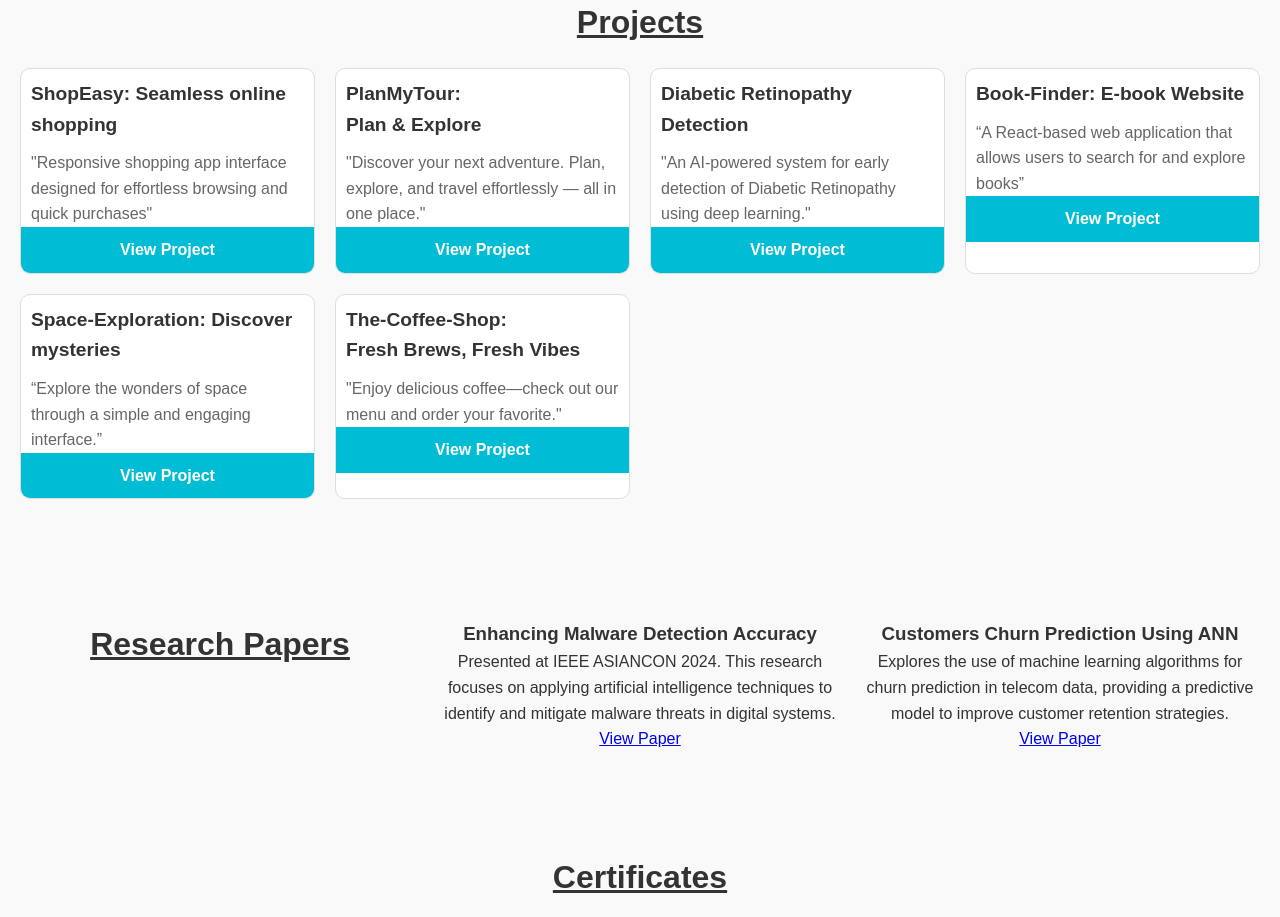
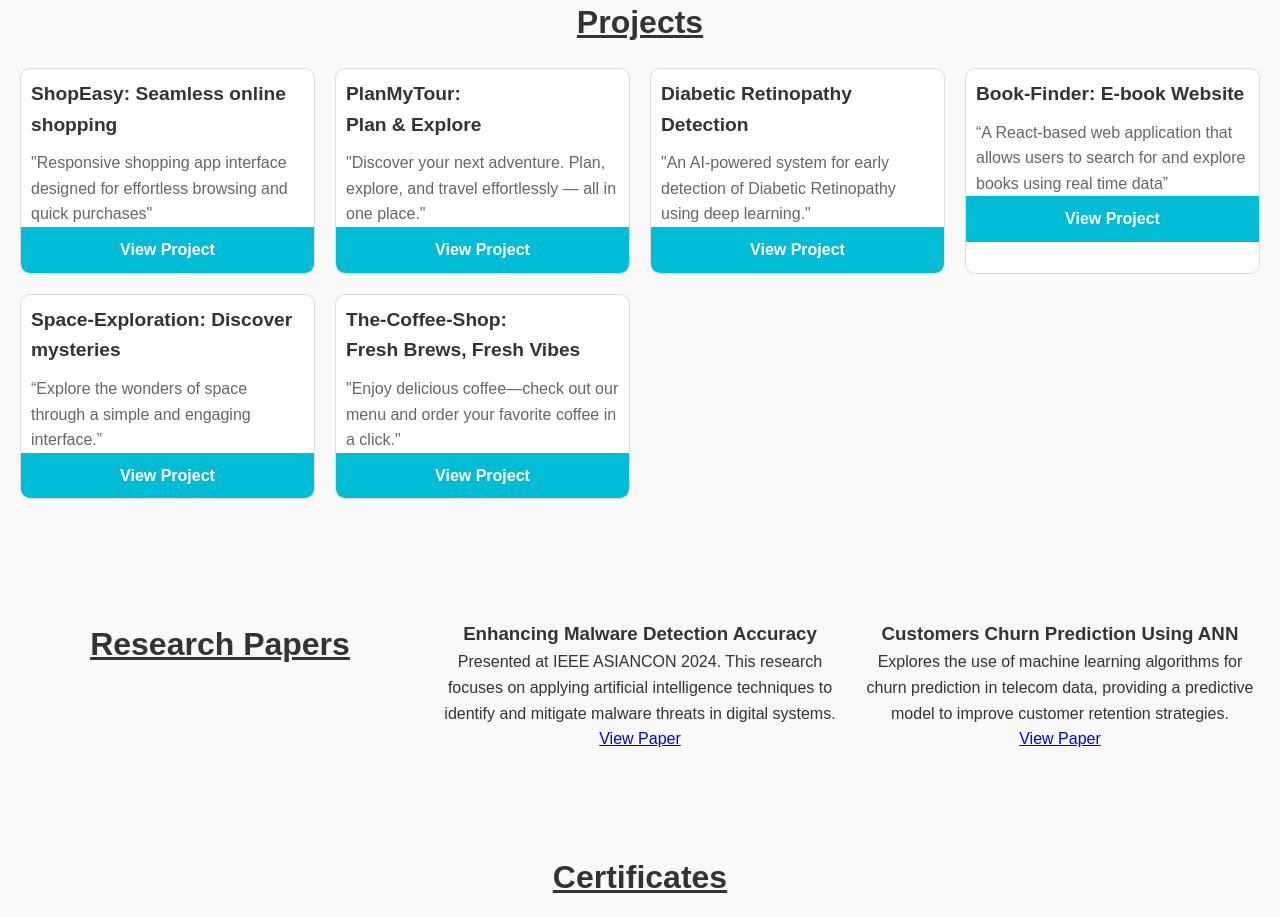
Before and after one commit to darshh8123/Portfolio, a plain HTML site: page index.html in a window 1280 px wide. Shown: the part 1460-2377 px from the top of the page. Drawn offline with Linux system fonts and the light colour scheme; files whose address does not match are found by name.

Commit message:
Update index.html

```diff
--- a/index.html
+++ b/index.html
@@ -95,7 +95,7 @@
             </div>
             <div class="project-card">
                 <h3>Book-Finder: E-book Website</h3>
-                <p>“A React-based web application that allows users to search for and explore books”</p>
+                <p>“A React-based web application that allows users to search for and explore books using real time data”</p>
                 <a href="https://book-finder-darsh.netlify.app/" class="btn" target="_blank">View Project</a>
             </div>
             <div class="project-card">
@@ -105,7 +105,7 @@
             </div>
              <div class="project-card">
                 <h3>The-Coffee-Shop: <br>Fresh Brews, Fresh Vibes</h3>
-                <p>"Enjoy delicious coffee—check out our menu and order your favorite."</p>
+                <p>"Enjoy delicious coffee—check out our menu and order your favorite coffee in a click."</p>
                 <a href="https://the-corner-coffeshop.netlify.app/" class="btn" target="_blank">View Project</a>
             </div>
         </div>
```
